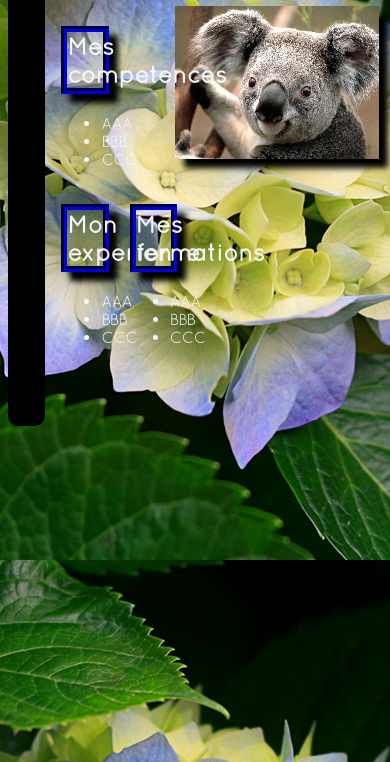
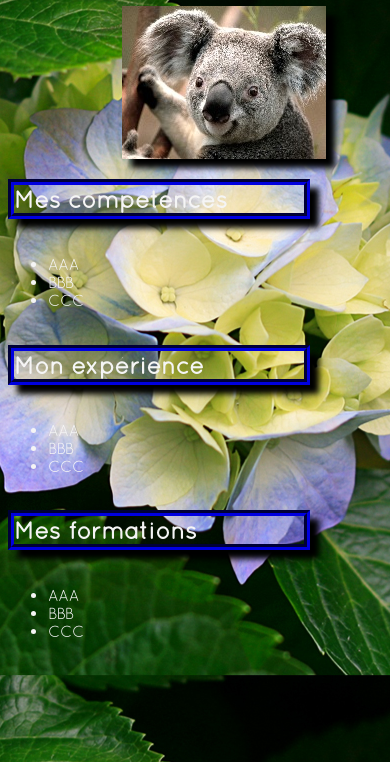
Before and after one commit to JV-Rey/CV, a plain HTML site: page index.html in a window 390 px wide. Shown: the part 82-844 px from the top of the page. Drawn offline with Linux system fonts and the light colour scheme.

Commit message:
CSS responsive

```diff
--- a/style.css
+++ b/style.css
@@ -49,3 +49,17 @@ h2{
     border: 6px darkblue groove;
     box-shadow: black 9px 9px 6px;
 }
+
+@media screen and (max-width: 1024px)
+{
+    #liseret{
+        display: none;
+    }
+
+    section{
+        display: flex;
+        flex-direction: column;
+        width: auto;
+        clear: both;
+    }
+}
```
